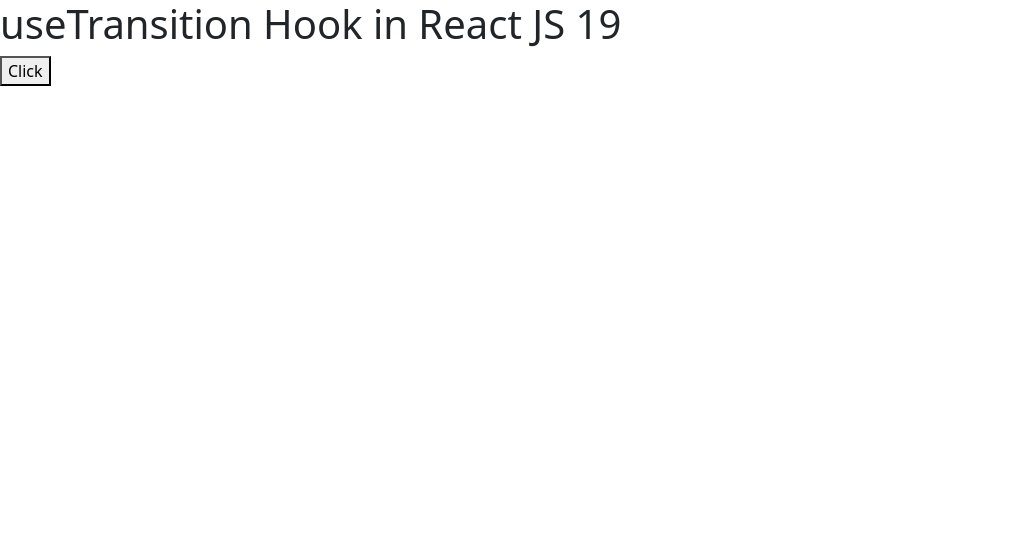
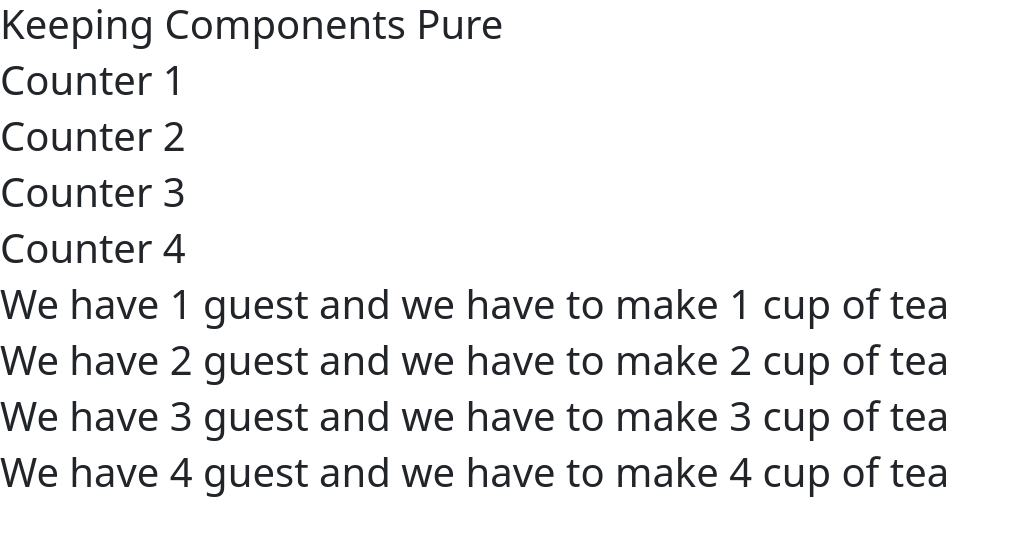
Before and after one commit to aggarwal123anshika/React-tutorial, a React (Vite) app in the folder react-blog/: page / in a window 1280 px wide. Shown: the top 536 px of the page, without its empty margins (0-1009 px from the left). Built offline with nearby package versions, Linux system fonts and the light colour scheme.

Commit message:
keep our components pure in react js

```diff
--- a/react-blog/src/App.jsx
+++ b/react-blog/src/App.jsx
@@ -943,24 +943,57 @@
 
 // USETRANSITION HOOK
 // import { useState } from "react";
-function App() {
-  const [pending, startTransition] = useTransition();
-  const handleButton = async() => {
-    startTransition(async() => {
-      await new Promise(res => setTimeout(res,2000));
-    })
-  }
+// function App() {
+//   const [pending, startTransition] = useTransition();
+//   const handleButton = async() => {
+//     startTransition(async() => {
+//       await new Promise(res => setTimeout(res,2000));
+//     })
+//   }
+//   return (
+//     <>
+//       <h1>useTransition Hook in React JS 19</h1>
+//       {
+//         pending?
+//         <img style={{width:"100px"}} src="https://thumb.wikimedia.org/wikipedia/commons/thumb/b/b1/Loading_icon.gif/330px-Loading_icon.gif?utm_source=commons.wikimedia.org&utm_campaign=index&utm_content=thumbnail" alt="" />
+//         :null
+//       }
+//       <button disabled={pending} onClick={handleButton}>Click</button>
+//     </>
+//     // yha pr disabled function m pending state by default false rhti hai
+//   )
+// }
+// export default App;
+
+
+
+// KEEP YOUR COMPONENTS IN REACT JS
+// let guest = 0;
+function App(){
   return (
     <>
-      <h1>useTransition Hook in React JS 19</h1>
-      {
-        pending?
-        <img style={{width:"100px"}} src="https://thumb.wikimedia.org/wikipedia/commons/thumb/b/b1/Loading_icon.gif/330px-Loading_icon.gif?utm_source=commons.wikimedia.org&utm_campaign=index&utm_content=thumbnail" alt="" />
-        :null
-      }
-      <button disabled={pending} onClick={handleButton}>Click</button>
+      <h1>Keeping Components Pure</h1>
+      <Counter count={1} />
+      <Counter count={2} />
+      <Counter count={3} />
+      <Counter count={4} />
+      <Cup guest={1}/>
+      <Cup guest={2}/>
+      <Cup guest={3}/>
+      <Cup guest={4}/>
     </>
-    // yha pr disabled function m pending state by default false rhti hai
+  )
+}
+const Counter = ({count}) => {
+  return (
+    <h1>Counter {count} </h1>
+  )
+}
+
+
+const Cup = ({guest}) => {
+  return (
+    <h1>We have {guest} guest and we have to make {guest} cup of tea</h1>
   )
 }
 export default App;
```
